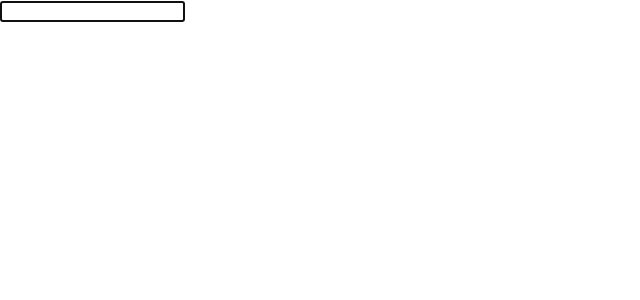
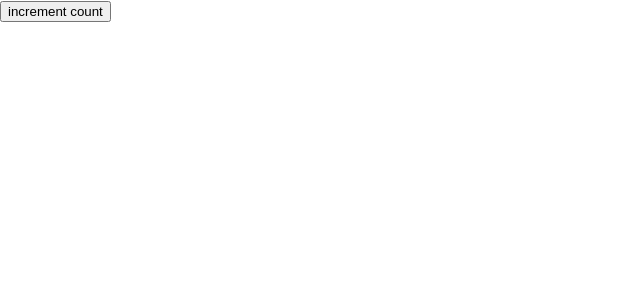
Before and after one commit to tenaciousBody/TravelWithMe, a React (Create React App) app: page / in a window 1280 px wide. Shown: the top 300 px of the page, without its empty margins (0-640 px from the left). Built offline with nearby package versions, Linux system fonts and the light colour scheme.

Commit message:
Custom hooks implementation in functional components

```diff
--- a/src/App.js
+++ b/src/App.js
@@ -36,6 +36,7 @@
 import CallbackParentComp from './Component/CallbackParentComp';
 import MemoCounters from './Component/MemoCounters';
 import UseRefComponet from './Component/useRefComponet';
+import CustomHookCounter from './Component/CustomHookCounter';
 
 export const context = React.createContext()
 
@@ -108,8 +109,9 @@
 <DataFetching/>
 <CallbackParentComp/>
 <MemoCounters/>
+<UseRefComponet/>
 */}
-<UseRefComponet/>
+<CustomHookCounter/>
 </div>
 
   );
--- /dev/null
+++ b/src/Component/CustomHookCounter.js
@@ -0,0 +1,16 @@
+import React, { useEffect, useState } from 'react'
+import useDocumentTitle from './useDocumentTitle'
+
+function CustomHookCounter() {
+    const [count , setCount] = useState(0)
+
+    // useEffect is the common code that can be put under a differentc component
+   useDocumentTitle(count)
+  return (
+    <div>
+        <button onClick={ () => setCount(count+1)}>increment count</button>
+    </div>
+  )
+}
+
+export default CustomHookCounter
--- /dev/null
+++ b/src/Component/useDocumentTitle.js
@@ -0,0 +1,10 @@
+import React, {useEffect} from 'react'
+
+//All custom hooks function should start from use keyword
+function useDocumentTitle(count) {
+    useEffect(() => {
+        document.title = `count ${count}`
+    })
+}
+
+export default useDocumentTitle
```
